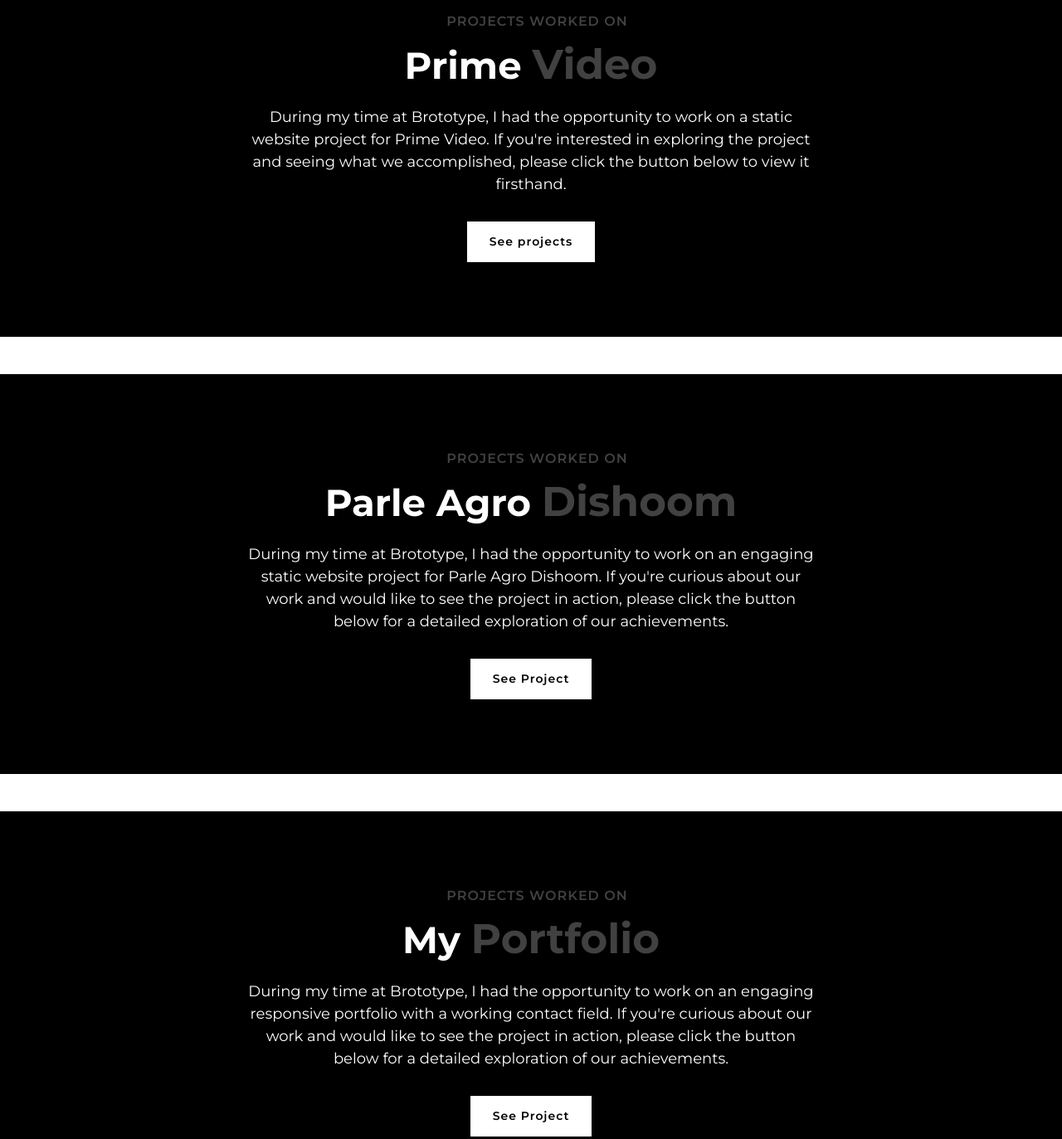
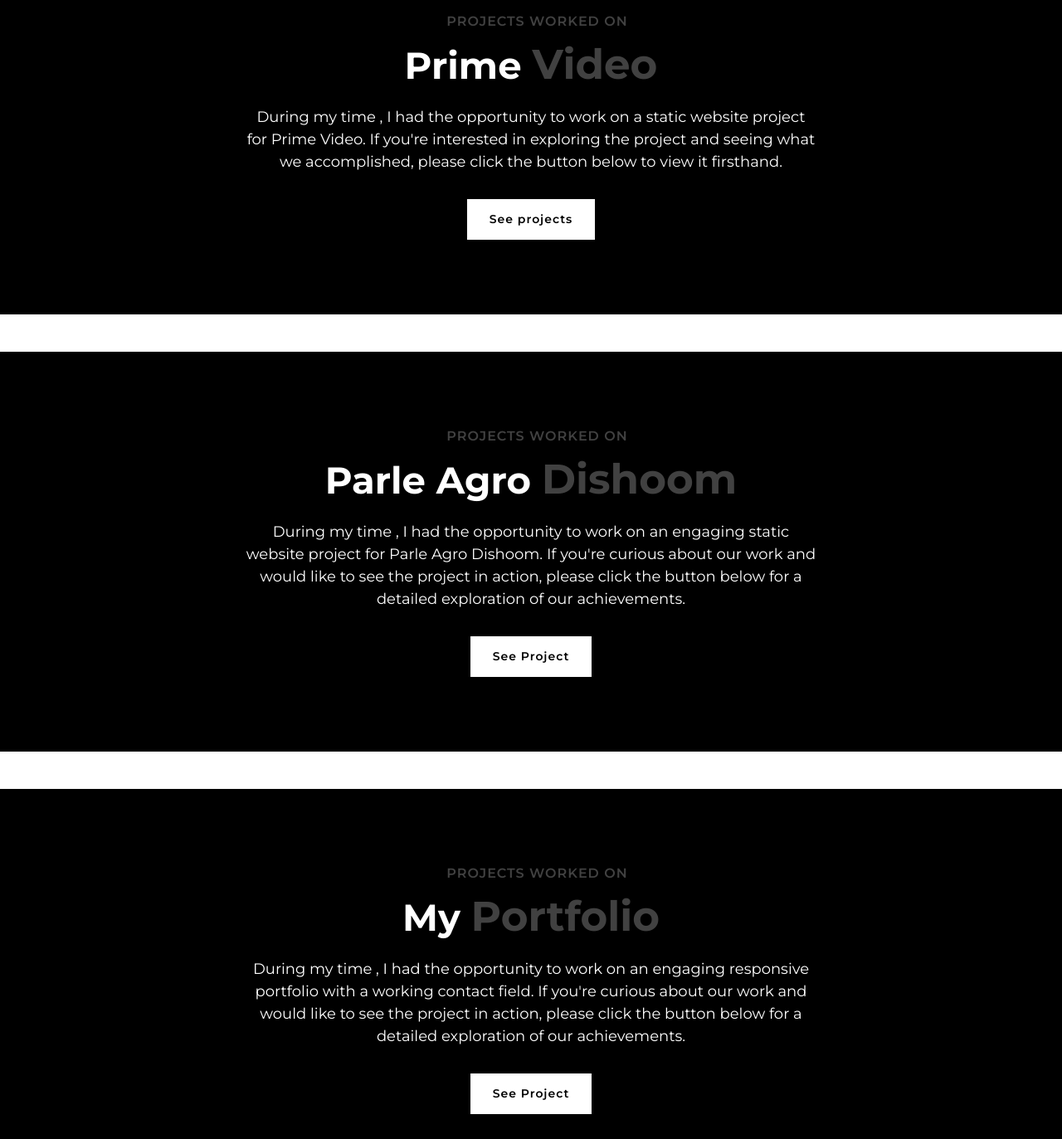
Before and after one commit to ADITHYAN-dev/my-portfolio1, a plain HTML site: page index.html in a window 1280 px wide. Shown: the part 2800-4173 px from the top of the page at 83% size. Drawn offline with nearby package versions, Linux system fonts and the light colour scheme; animation ran at ten frames a second; files whose address does not match are found by name.

Commit message:
Update index.html

```diff
--- a/index.html
+++ b/index.html
@@ -239,7 +239,7 @@
                 </div>
                 <div class="container banner-text">
                     <p>
-                        During my time at Brototype, I had the opportunity to work on a static website project for Prime Video. If you're interested in exploring the project and seeing what we accomplished, please click the button below to view it firsthand.
+                        During my time , I had the opportunity to work on a static website project for Prime Video. If you're interested in exploring the project and seeing what we accomplished, please click the button below to view it firsthand.
                     </p>
                     <a class="btn" href="https://adithyan-dev.github.io/week-1/">See projects</a>
                 </div>
@@ -256,7 +256,7 @@
                 </div>
                 <div class="container banner-text">
                     <p>
-                        During my time at Brototype, I had the opportunity to work on an engaging static website project for Parle Agro Dishoom. If you're curious about our work and would like to see the project in action, please click the button below for a detailed exploration of our achievements.
+                        During my time , I had the opportunity to work on an engaging static website project for Parle Agro Dishoom. If you're curious about our work and would like to see the project in action, please click the button below for a detailed exploration of our achievements.
                     </p>
                     <a class="btn" href="https://adithyan-dev.github.io/week-1-parle-/">See Project</a>
                 </div>
@@ -273,7 +273,7 @@
                 </div>
                 <div class="container banner-text">
                     <p>
-                        During my time at Brototype, I had the opportunity to work on an engaging responsive portfolio with a working contact field. If you're curious about our work and would like to see the project in action, please click the button below for a detailed exploration of our achievements.
+                        During my time , I had the opportunity to work on an engaging responsive portfolio with a working contact field. If you're curious about our work and would like to see the project in action, please click the button below for a detailed exploration of our achievements.
                     </p>
                     <a class="btn" href="https://adithyan-dev.github.io/my-portfolio1/">See Project</a>
                 </div>
@@ -290,7 +290,7 @@
                 </div>
                 <div class="container banner-text">
                     <p>
-                        During my time at Brototype, I had the opportunity to work on an engaging responsive website project for Parle Agro Dishoom. If you're curious about our work and would like to see the project in action, please click the button below for a detailed exploration of our achievements.
+                        During my time , I had the opportunity to work on an engaging responsive website project for Parle Agro Dishoom. If you're curious about our work and would like to see the project in action, please click the button below for a detailed exploration of our achievements.
                     </p>
                     <a class="btn" href="https://adithyan-dev.github.io/bootstrap-1/">See Project</a>
                 </div>
```
